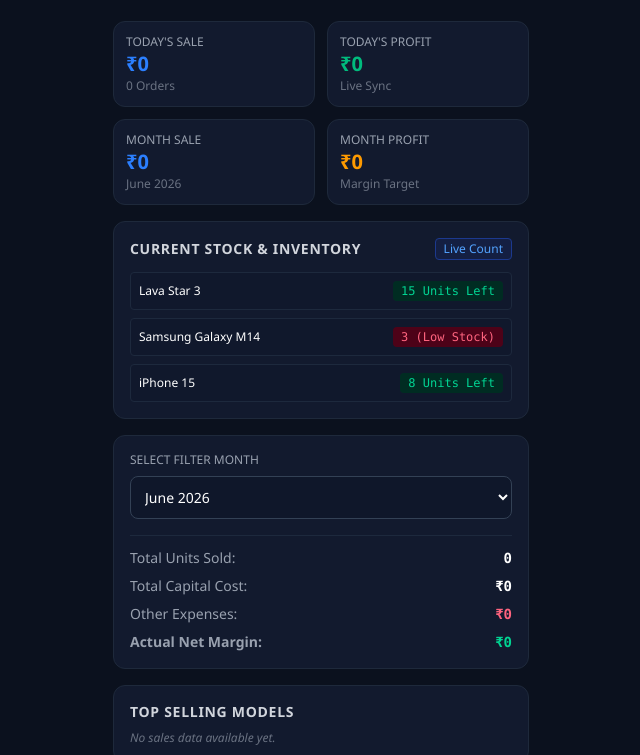
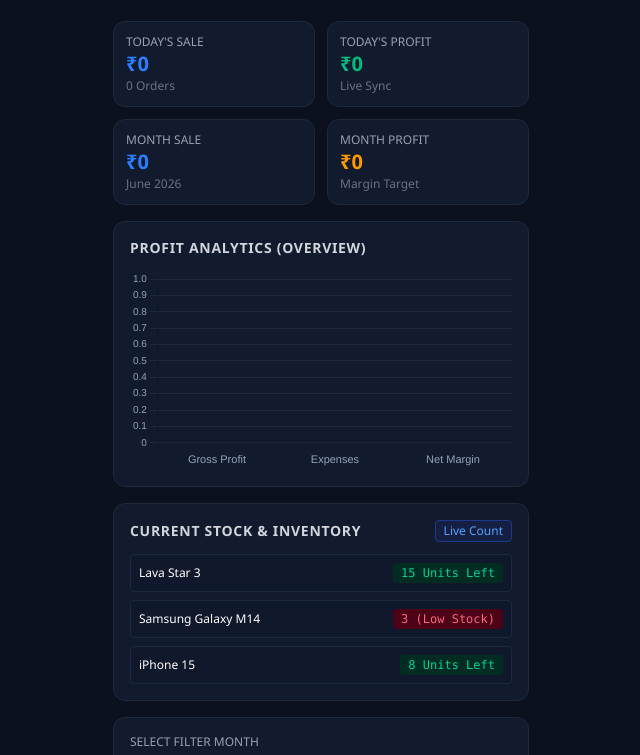
Before and after one commit to dp415239-arch/Shaktimobile, a plain HTML site: page index.html in a window 1280 px wide. Shown: the part 63-818 px from the top of the page, without its empty margins (319-959 px from the left). Drawn offline with nearby package versions, Linux system fonts and the light colour scheme.

Commit message:
Update index.html

```diff
--- a/index.html
+++ b/index.html
@@ -8,6 +8,8 @@
     <script src="https://cdn.jsdelivr.net/npm/@tailwindcss/browser@4"></script>
     <!-- FontAwesome for Icons -->
     <link rel="stylesheet" href="https://cdnjs.cloudflare.com/ajax/libs/font-awesome/6.4.0/css/all.min.css">
+    <!-- Chart.js CDN for Analytics Graph -->
+    <script src="https://cdn.jsdelivr.net/npm/chart.js"></script>
     <style>
         body {
             background-color: #0B111E;
@@ -39,7 +41,7 @@
         </div>
         <div class="text-right">
             <span class="bg-slate-800 text-gray-300 text-xs px-2 py-1 rounded font-mono">10 Jun 2026</span>
-            <p class="text-gray-500 text-xs mt-1 font-mono">03:57:43 PM</p>
+            <p class="text-gray-500 text-xs mt-1 font-mono">04:07:30 PM</p>
         </div>
     </div>
 
@@ -67,7 +69,15 @@
         </div>
     </div>
 
-    <!-- Inventory / Stock Status Section (NEW) -->
+    <!-- PROFIT & EXPENSE ANALYTICS CHART (NEW) -->
+    <div class="card-bg p-4 rounded-xl mb-4">
+        <h3 class="text-sm font-semibold text-gray-300 uppercase tracking-wider mb-3">Profit Analytics (Overview)</h3>
+        <div style="position: relative; height:200px; width:100%">
+            <canvas id="analyticsChart"></canvas>
+        </div>
+    </div>
+
+    <!-- Inventory / Stock Status Section -->
     <div class="card-bg p-4 rounded-xl mb-4">
         <div class="flex justify-between items-center mb-3">
             <h3 class="text-sm font-semibold text-gray-300 uppercase tracking-wider">Current Stock & Inventory</h3>
@@ -75,14 +85,6 @@
         </div>
         <div id="stockContainer" class="space-y-2 text-xs">
             <!-- Stock items will be loaded here dynamically -->
-            <div class="flex justify-between items-center bg-slate-900/50 p-2 rounded border border-slate-800">
-                <span>Lava Star 3</span>
-                <span class="font-mono bg-emerald-950 text-emerald-400 px-2 py-0.5 rounded">12 Units Left</span>
-            </div>
-            <div class="flex justify-between items-center bg-slate-900/50 p-2 rounded border border-slate-800">
-                <span>Samsung Galaxy M14</span>
-                <span class="font-mono bg-amber-950 text-amber-400 px-2 py-0.5 rounded">3 Units (Low Stock)</span>
-            </div>
         </div>
     </div>
 
@@ -91,7 +93,6 @@
         <label class="block text-xs text-gray-400 uppercase mb-2">Select Filter Month</label>
         <select id="monthFilter" class="w-full input-field rounded-lg p-2.5 text-sm mb-4">
             <option value="June 2026">June 2026</option>
-            <option value="May 2026">May 2026</option>
         </select>
 
         <div class="grid grid-cols-2 gap-2 text-sm border-t border-slate-800 pt-3">
@@ -101,17 +102,17 @@
             <div class="text-gray-400">Total Capital Cost:</div>
             <div id="totalCapitalCost" class="text-right font-mono font-semibold">₹0</div>
 
-            <!-- Total Other Expenses (NEW) -->
+            <!-- Total Other Expenses -->
             <div class="text-gray-400">Other Expenses:</div>
             <div id="totalOtherExpenses" class="text-right font-mono font-semibold text-rose-400">₹0</div>
 
-            <!-- Net Margin After Expenses (NEW) -->
+            <!-- Net Margin After Expenses -->
             <div class="text-gray-400 font-semibold text-emerald-400">Actual Net Margin:</div>
             <div id="actualNetMargin" class="text-right font-mono font-bold text-emerald-400">₹0</div>
         </div>
     </div>
 
-    <!-- Top Selling Products (NEW) -->
+    <!-- Top Selling Products -->
     <div class="card-bg p-4 rounded-xl mb-4">
         <h3 class="text-sm font-semibold text-gray-300 uppercase tracking-wider mb-2">Top Selling Models</h3>
         <div id="topProductsContainer" class="space-y-2 text-xs">
@@ -162,7 +163,7 @@
         </div>
     </div>
 
-    <!-- Add Other Expenses Form (NEW) -->
+    <!-- Add Other Expenses Form (FIXED) -->
     <div class="card-bg p-4 rounded-xl mb-4">
         <h3 class="text-sm font-semibold text-gray-300 uppercase tracking-wider mb-3">Add Shop Expense</h3>
         <div class="grid grid-cols-2 gap-2 mb-2">
@@ -209,11 +210,10 @@
 
     <!-- JavaScript Logic -->
     <script>
-        // Sample Local Data Storage
         let salesData = JSON.parse(localStorage.getItem('salesData')) || [];
         let expenseData = JSON.parse(localStorage.getItem('expenseData')) || [];
+        let myChart = null;
 
-        // Dummy Inventory Stock Count
         let inventory = {
             "Lava Star 3": 15,
             "Samsung Galaxy M14": 3,
@@ -239,7 +239,6 @@
                 return;
             }
 
-            // Create entry object
             const newSale = {
                 id: Date.now(),
                 date,
@@ -252,14 +251,12 @@
 
             salesData.push(newSale);
 
-            // Deduct stock if available in inventory tracking
             if(inventory[model]) {
                 inventory[model] = Math.max(0, inventory[model] - qty);
             } else {
-                inventory[model] = 10; // Default dynamic stock setting if item is new
+                inventory[model] = 10;
             }
 
-            // Reset inputs
             document.getElementById('modelName').value = '';
             document.getElementById('costPrice').value = '0';
             document.getElementById('salePrice').value = '0';
@@ -268,9 +265,11 @@
             saveData();
         }
 
+        // FIXED: Expense function now properly updates variables and triggers state save
         function addExpense() {
             const name = document.getElementById('expenseName').value.trim();
             const amount = parseFloat(document.getElementById('expenseAmount').value) || 0;
+            const date = document.getElementById('saleDate').value; // Sync with selected date
 
             if(!name || amount <= 0) {
                 alert("Please enter valid Expense Name and Amount");
@@ -281,12 +280,13 @@
                 id: Date.now(),
                 name,
                 amount,
-                date: "2026-06-10"
+                date: date
             });
 
             document.getElementById('expenseName').value = '';
             document.getElementById('expenseAmount').value = '';
-            saveData();
+
+            saveData(); // Save changes and refresh calculation elements instantly
         }
 
         function deleteSale(id) {
@@ -302,50 +302,46 @@
             let totalUnits = 0, totalCost = 0;
             let totalExpenses = 0;
 
-            const todayStr = "2026-06-10"; // Match dashboard default date
+            const todayStr = "2026-06-10";
 
-            // Calculate Sales
             salesData.forEach(item => {
                 const itemProfit = item.sale - item.cost;
 
-                // For Today Stats
                 if(item.date === todayStr) {
                     todaySaleTotal += item.sale;
                     todayProfitTotal += itemProfit;
                     todayOrderCount += 1;
                 }
 
-                // Overall Filter Summary (For June 2026 dummy context)
                 monthSaleTotal += item.sale;
                 monthProfitTotal += itemProfit;
                 totalUnits += item.qty;
                 totalCost += item.cost;
             });
 
-            // Calculate Expenses
+            // Recalculating Expense values correctly
             expenseData.forEach(exp => {
                 totalExpenses += exp.amount;
             });
 
-            // Actual profit after deducting other operational expenses
             let actualNetMargin = monthProfitTotal - totalExpenses;
 
-            // Update UI elements
-            document.getElementById('todaySale').innerText = `\u20B9${todaySaleTotal}`;
-            document.getElementById('todayProfit').innerText = `\u20B9${todayProfitTotal}`;
+            document.getElementById('todaySale').innerText = `₹${todaySaleTotal}`;
+            document.getElementById('todayProfit').innerText = `₹${todayProfitTotal}`;
             document.getElementById('todayOrders').innerText = `${todayOrderCount} Orders`;
 
-            document.getElementById('monthSale').innerText = `\u20B9${monthSaleTotal}`;
-            document.getElementById('monthProfit').innerText = `\u20B9${monthProfitTotal}`;
+            document.getElementById('monthSale').innerText = `₹${monthSaleTotal}`;
+            document.getElementById('monthProfit').innerText = `₹${monthProfitTotal}`;
 
             document.getElementById('totalUnitsSold').innerText = totalUnits;
-            document.getElementById('totalCapitalCost').innerText = `\u20B9${totalCost}`;
-            document.getElementById('totalOtherExpenses').innerText = `\u20B9${totalExpenses}`;
-            document.getElementById('actualNetMargin').innerText = `\u20B9${actualNetMargin}`;
+            document.getElementById('totalCapitalCost').innerText = `₹${totalCost}`;
+            document.getElementById('totalOtherExpenses').innerText = `₹${totalExpenses}`;
+            document.getElementById('actualNetMargin').innerText = `₹${actualNetMargin}`;
 
             renderLog();
             renderTopProducts();
             renderStock();
+            updateChart(monthProfitTotal, totalExpenses, actualNetMargin);
         }
 
         function renderLog() {
@@ -418,6 +414,49 @@
             });
         }
 
+        // NEW: Chart generation/update logic based on reactive state inputs
+        function updateChart(grossProfit, expenses, netProfit) {
+            const ctx = document.getElementById('analyticsChart').getContext('2d');
+
+            if (myChart) {
+                myChart.destroy(); // Purge old instance to avoid hover flicker bugs
+            }
+
+            myChart = new Chart(ctx, {
+                type: 'bar',
+                data: {
+                    labels: ['Gross Profit', 'Expenses', 'Net Margin'],
+                    datasets: [{
+                        data: [grossProfit, expenses, netProfit],
+                        backgroundColor: [
+                            'rgba(245, 158, 11, 0.8)', // Amber
+                            'rgba(244, 63, 94, 0.8)',  // Rose
+                            'rgba(16, 185, 129, 0.8)'  // Emerald
+                        ],
+                        borderWidth: 0,
+                        borderRadius: 6
+                    }]
+                },
+                options: {
+                    responsive: true,
+                    maintainAspectRatio: false,
+                    plugins: {
+                        legend: { display: false }
+                    },
+                    scales: {
+                        y: {
+                            grid: { color: '#1E293B' },
+                            ticks: { color: '#94A3B8', font: { size: 10 } }
+                        },
+                        x: {
+                            grid: { display: false },
+                            ticks: { color: '#94A3B8', font: { size: 11 } }
+                        }
+                    }
+                }
+            });
+        }
+
         function exportToCSV() {
             if(salesData.length === 0) {
                 alert("No data available to export!");
@@ -436,7 +475,6 @@
             document.body.removeChild(link);
         }
 
-        // Run on Page Load
         window.onload = function() {
             updateDashboard();
         }
```
